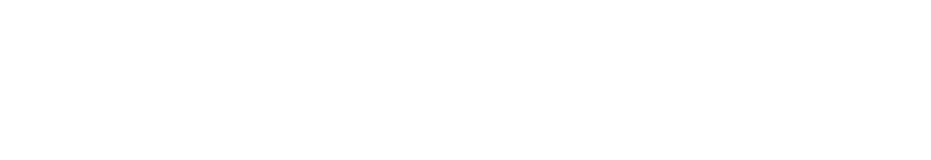
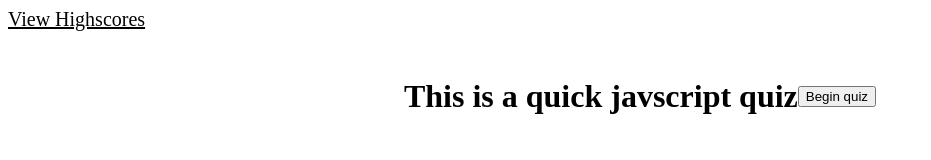
Before and after one commit to Austinfr/Aus-Chal-4-Quiz, a plain HTML site: page index.html in a window 1280 px wide. Both pictures are taken after a click on the link "View Highscores". Shown: the whole page, without its empty margins (0-931 px from the left). Drawn offline with Linux system fonts and the light colour scheme.

Commit message:
Added a section for highscores on the html and updated the name on one of the ids and had to change in the css. Changed the clear page to hide things instead of erasing everything

```diff
--- a/assets/script.js
+++ b/assets/script.js
@@ -92,15 +92,20 @@ var questions = [question1, question2, question3, question4, question5, question
 ////////////////////////////////////////////////////
 
 //variables
-var highScoreButton = document.querySelector("#highScoresNTime > a");
+var highScoreButton = document.querySelector("#timeBar > a");
 var sButton = document.querySelector("#startButton");
 var startScreen = document.querySelector("#start");
 var questionSection = document.querySelector("#question");
 var endScreen = document.querySelector("#end");
+var highscoreScreen = document.querySelector("#highScores");
 
 //functions
 function clearPage(){
-    document.body.innerHTML = '';
+    for(let elem of document.body.children){
+        if(!(elem.getAttribute("id") === "highScores")){
+
+        }
+    }
 }
 
 function refillQuestions(){
--- a/assets/style.css
+++ b/assets/style.css
@@ -1,6 +1,6 @@
 
 
-#highScoresNTime{
+#timeBar{
     margin: 0;
     padding: 0;
     font-size: 20px;
--- a/index.html
+++ b/index.html
@@ -9,7 +9,7 @@
 </head>
 <body>
 
-    <div id="highScoresNTime"><a>View Highscores</a><span class="time"></span></div>
+    <div id="timeBar"><a>View Highscores</a><span class="time"></span></div>
     <!-- Main question and highscore display -->
     <div id="start">
         <h1>This is a quick javscript quiz</h1>
@@ -24,6 +24,10 @@
         <h1>This is your final highscore <span class="highscore">0</span></h1>
     </div>
 
+    <div id="highScores">
+
+    </div>
+
     <script src="./assets/script.js"></script>
 
 </body>
```
